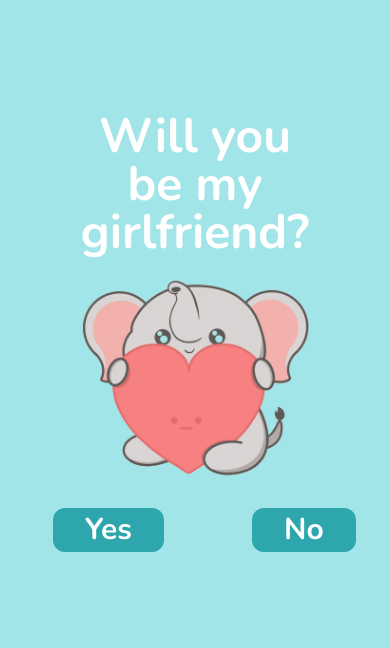
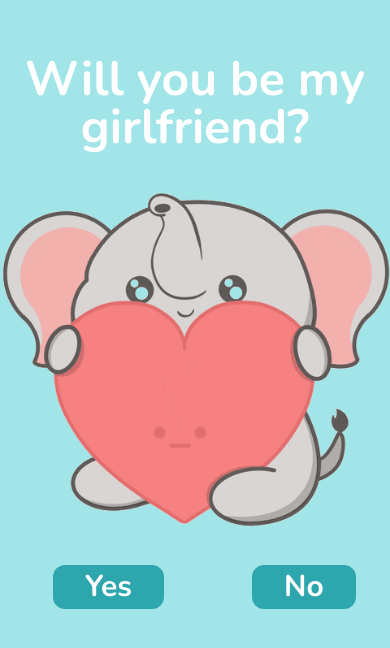
Before and after one commit to angelDova/AskHerOut, a Next.js app: page / in a window 390 px wide. Shown: the part 124-772 px from the top of the page. Built offline with nearby package versions, Linux system fonts and the light colour scheme.

Commit message:
4: update

```diff
--- a/app/page.tsx
+++ b/app/page.tsx
@@ -84,7 +84,7 @@
   };
 
   return (
-    <main className="flex min-h-screen items-center justify-center h-[100vh] bg-[#A2E5E8] p-24">
+    <main className="flex min-h-screen items-center justify-center h-[100vh] bg-[#A2E5E8] lg:p-24">
       <div className="">
         <h1 className="text-5xl font-bold text-white text-center mt-[20px] mb-0">
           Will you be my girlfriend?
--- a/app/yes/page.tsx
+++ b/app/yes/page.tsx
@@ -37,7 +37,7 @@
         "/images/IMG_20.jpg",
       ]}
     >
-      <div className="flex flex-col min-h-screen items-center justify-center h-[100vh] bg-[#A2E5E8] p-24 ">
+      <div className="flex flex-col min-h-screen items-center justify-center h-[100vh] bg-[#A2E5E8] p-24">
         <div className="">
           <h1 className="text-5xl font-bold text-white text-center mt-[20px] mb-0">
             Yeeeyyyy!!
```
